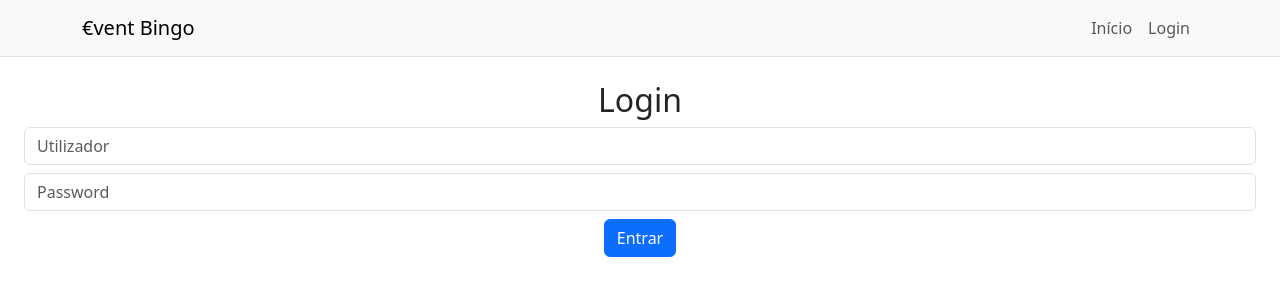
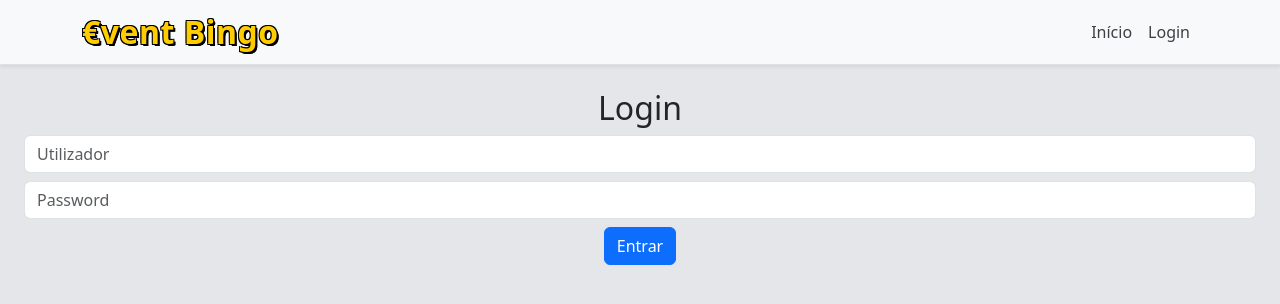
Before and after one commit to Miguel23lp/event-bingo, a React (Vite) app: page /login in a window 1280 px wide. Shown: the top 304 px of the page. Built offline with nearby package versions, Linux system fonts and the light colour scheme.

Commit message:
Adicionado a página de cartões comprados e endpoints para cartões disponíveis e comprados pelo usuário

```diff
--- a/db.json
+++ b/db.json
@@ -17,8 +17,11 @@
       "username": "joao",
       "password": "1234",
       "role": "user",
-      "money": 100,
-      "purchases": []
+      "money": 88.5,
+      "purchases": [
+        884713449859527,
+        7790820972835486
+      ]
     }
   ],
   "cards": [
--- a/src/App.tsx
+++ b/src/App.tsx
@@ -6,6 +6,7 @@ import LoginPage from "./LoginPage.tsx";
 import CreateBingoCardPage from "./CreateBingoCardPage.tsx";
 import ProtectedRoute from "./ProtectedRoute.tsx";
 import UpdateBingoCardPage from "./UpdateBingoCardPage.tsx";
+import PurchasedCardsPage from "./PurchasedCardsPage.tsx";
 import { useNavigate } from "react-router";
 
 export interface User {
@@ -88,8 +89,6 @@ function App() {
 
     const logout = () => {
         localStorage.removeItem('user');
-        const navigate = useNavigate();
-        navigate('/');
         setCurrentUser(null);
     };
 
@@ -107,6 +106,11 @@ function App() {
                 <Routes>
                     <Route index element={<Home user={currentUser} buyCard={buyCard}/>} />
                     <Route path="/login" element={<LoginPage login={login} />} />
+                    <Route path="/meus_cartoes" element={
+                        <ProtectedRoute user={currentUser}>
+                            <PurchasedCardsPage user={currentUser} />
+                        </ProtectedRoute>
+                    } />
                     <Route path="/criar_cartao" element={
                         <ProtectedRoute user={currentUser} admin>
                             <CreateBingoCardPage />
--- a/src/BingoCard.tsx
+++ b/src/BingoCard.tsx
@@ -16,5 +16,5 @@ export interface BingoCardData {
     price: number;
     bingoPrize: number;
     maxPrize: number;
-
+    result: "win" | "lose" | null;
 }
--- a/src/CreateBingoCardPage.tsx
+++ b/src/CreateBingoCardPage.tsx
@@ -62,7 +62,7 @@ function CreateBingoCardPage() {
 		let card: BingoCardData = {
 			id: newId, nCols: nCols, nRows: nRows, events: events,
 			creationDate: new Date(Date.now()), price: price,
-			bingoPrize: bingoPrize, maxPrize: maxPrize
+			bingoPrize: bingoPrize, maxPrize: maxPrize, result: null,
 		};
 
 		// check if grid is too small
--- a/src/Header.tsx
+++ b/src/Header.tsx
@@ -13,6 +13,7 @@ export default function Header({ user, setUserMoney, logout }: { user: User | nu
                 <div className="collapse navbar-collapse" id="navbarNav">
                     <ul className="navbar-nav ms-auto">
                         <li className="nav-item"><a className="nav-link" href="/">Início</a></li>
+                        {user && <li className="nav-item"><a className="nav-link" href="/meus_cartoes">Meus Cartões</a></li>}
                         {user?.role == "admin" && <li className="nav-item"><a className="nav-link" href="/criar_cartao">Criar cartão</a></li>}
                         <LoginIcon user={user} logout={logout}></LoginIcon>
                         {user && <li className="nav-item"><UserMoneyDisplay user={user} setUserMoney={setUserMoney} /></li>}
--- a/src/Home.tsx
+++ b/src/Home.tsx
@@ -11,7 +11,7 @@ function Home({user, buyCard}: {user: User | null, buyCard: (cardId: number) =>
     const [loading, setLoading] = useState<boolean>(true);
 
     useEffect(()=>{
-        fetch('http://localhost:3000/cards')
+        fetch('http://localhost:3000/cards/available')
             .then(response => response.json())
             .then(data => setBingoCards(data))
             .then(() => setLoading(false));
--- /dev/null
+++ b/src/PurchasedCardsPage.tsx
@@ -0,0 +1,129 @@
+import { useState, useEffect } from "react";
+import { BingoCardData } from "./BingoCard.tsx";
+import BingoCardDisplay from "./BingoCardDisplay";
+import { User } from "./App.tsx";
+
+function PurchasedCardsPage({ user }: { user: User | null }) {
+    const [purchasedCards, setPurchasedCards] = useState<BingoCardData[]>([]);
+    const [loading, setLoading] = useState<boolean>(true);
+    const [expandedSections, setExpandedSections] = useState<{[key: string]: boolean}>({
+        ongoingCards: true,
+        wonCards: true,
+        lostCards: true
+    });
+
+    useEffect(() => {
+        if (!user) {
+            setPurchasedCards([]);
+            setLoading(false);
+            return;
+        }
+
+        fetch('http://localhost:3000/users/cards', {
+            method: 'POST',
+            headers: {
+                'Content-Type': 'application/json',
+            },
+            body: JSON.stringify({
+                username: user.username,
+                password: user.password
+            }),
+        })
+            .then(response => response.json())
+            .then(data => setPurchasedCards(data))
+            .then(() => setLoading(false))
+            .catch(error => {
+                console.error('Error fetching purchased cards:', error);
+                setLoading(false);
+            });
+    }, [user]);
+
+    // Function to check if a card is won (all events are "win")
+    const isCardWon = (card: BingoCardData) => card.events.every(event => event.result === "win");
+
+    // Function to check if a card is lost (at least one event is "lose")
+    const isCardLost = (card: BingoCardData) => card.events.some(event => event.result === "lose");
+
+    // Function to check if a card is ongoing (not won and not lost)
+    const isCardOngoing = (card: BingoCardData) => !isCardWon(card) && !isCardLost(card);
+
+    // Filter cards by status
+    const wonCards = purchasedCards.filter(isCardWon);
+    const lostCards = purchasedCards.filter(isCardLost);
+    const ongoingCards = purchasedCards.filter(isCardOngoing);
+
+    const toggleSection = (sectionId: string) => {
+        setExpandedSections(prev => ({
+            ...prev,
+            [sectionId]: !prev[sectionId]
+        }));
+    };
+
+    const renderCard = (card: BingoCardData) => (
+        <div key={card.id} className="mb-5 card p-3">
+            <h2 className="text-center">Cartão de Bingo #{card.id}</h2>
+            <h3 className="text-center">Data de Criação: {card.creationDate.toLocaleString()}</h3>
+            <h3 className="text-center">Preço: {card.price}€</h3>
+            <h3 className="text-center">Prémio: {card.bingoPrize}€</h3>
+            <h3 className="text-center">Prémio máximo: {card.maxPrize}€</h3>
+            <h3 className="text-center">Eventos: {card.events.length}</h3>
+            <BingoCardDisplay bingoCard={card} />
+        </div>
+    );
+
+    const renderSection = (title: string, cards: BingoCardData[], id: string, badgeColor: string) => {
+        const isExpanded = expandedSections[id];
+        return (
+            <div className="card mb-4">
+                <div className="card-header p-0">
+                    <button
+                        className={`btn btn-link w-100 text-start p-3 d-flex justify-content-between align-items-center ${isExpanded ? '' : 'collapsed'}`}
+                        onClick={() => toggleSection(id)}
+                        style={{ textDecoration: 'none' }}
+                    >
+                        <span className="h5 mb-0">{title}</span>
+                        <span className={`badge ${badgeColor} ms-2`}>{cards.length}</span>
+                    </button>
+                </div>
+                <div className={`collapse ${isExpanded ? 'show' : ''}`}>
+                    <div className="card-body">
+                        {cards.length === 0 ? (
+                            <p className="text-center">Nenhum cartão nesta categoria</p>
+                        ) : (
+                            cards.map(renderCard)
+                        )}
+                    </div>
+                </div>
+            </div>
+        );
+    };
+
+    if (!user) {
+        return <h1>Por favor, faça login para ver seus cartões</h1>;
+    }
+
+    if (loading) {
+        return (
+            <div className="text-center">
+                <div className="spinner-border" role="status" />
+            </div>
+        );
+    }
+
+    return (
+        <div className="container py-4">
+            <h1 className="text-center mb-4">Meus Cartões</h1>
+            {purchasedCards.length === 0 ? (
+                <h2 className="text-center">Você ainda não comprou nenhum cartão</h2>
+            ) : (
+                <div>
+                    {renderSection("Cartões em Andamento", ongoingCards, "ongoingCards", "bg-primary")}
+                    {renderSection("Cartões Ganhos", wonCards, "wonCards", "bg-success")}
+                    {renderSection("Cartões Perdidos", lostCards, "lostCards", "bg-danger")}
+                </div>
+            )}
+        </div>
+    );
+}
+
+export default PurchasedCardsPage;
--- a/src/main.tsx
+++ b/src/main.tsx
@@ -2,6 +2,7 @@ import { createRoot } from 'react-dom/client'
 import { StrictMode } from 'react';
 import 'bootstrap/dist/css/bootstrap.min.css';
 import 'bootstrap-icons/font/bootstrap-icons.css';
+import './styles.css';  // Import our global styles after Bootstrap
 import App from './App.tsx';
 
 createRoot(document.getElementById('root')!).render(
--- /dev/null
+++ b/src/styles.css
@@ -0,0 +1,73 @@
+body {
+    background-color: #e4e6ea;  /* Slightly darker light gray */
+    min-height: 100vh;  /* Ensure the background covers the full viewport height */
+    color: #212529;  /* Dark gray text for good contrast */
+}
+
+/* Apply the background color to the root div as well */
+#root {
+    min-height: 100vh;
+    background-color: #e4e6ea;
+}
+
+/* Ensure good contrast for text in cards and other light backgrounds */
+.card {
+    color: #333333;  /* Dark text for light backgrounds */
+}
+
+/* Adjust link colors for better visibility */
+a {
+    color: #9fdfff;  /* Light blue for links */
+}
+
+a:hover {
+    color: #ffffff;  /* White on hover */
+}
+
+/* Header styling */
+.navbar {
+    background-color: #ffffff !important;  /* White background */
+    box-shadow: 0 2px 4px rgba(0, 0, 0, 0.08);  /* Subtle shadow for depth */
+    padding: 0.75rem 0 !important;  /* Reduced padding for smaller text */
+    min-height: 60px !important;  /* Adjusted minimum height for smaller text */
+}
+
+/* More specific selector for navbar brand */
+.navbar .navbar-brand {
+    color: rgb(255, 204, 0) !important;  /* Same golden yellow as bingo cells */
+    font-weight: 700 !important;
+    text-shadow:
+        2px 2px 0 #000,
+        -1px -1px 0 #000,
+        1px -1px 0 #000,
+        -1px 1px 0 #000,
+        1px 1px 0 #000,
+        2px 2px 0 #000;
+    font-size: 2rem !important;     /* Reduced text size */
+    line-height: 1 !important;      /* Prevent line height from squishing text */
+    letter-spacing: 0.5px !important; /* Slightly reduced spacing for smaller text */
+    padding: 0.25rem 0 !important;   /* Reduced padding for smaller text */
+    transition: all 0.2s ease;  /* Smooth transition for hover effect */
+    display: inline-block !important;  /* Ensure proper sizing */
+    margin: 0 !important;  /* Remove any margin that might affect size */
+}
+
+.navbar .navbar-brand:hover {
+    transform: translate(-1px, -1px);
+    text-shadow:
+        3px 3px 0 #000,
+        -1px -1px 0 #000,
+        1px -1px 0 #000,
+        -1px 1px 0 #000,
+        1px 1px 0 #000,
+        2px 2px 0 #000,
+        3px 3px 0 #000;
+}
+
+.nav-link {
+    color: #3c4043 !important;  /* Dark gray for nav links */
+}
+
+.nav-link:hover {
+    color: rgb(255, 204, 0) !important;  /* Golden yellow on hover to match brand */
+}
```
Also changed, not shown: server.js (+20 -0 lines).
